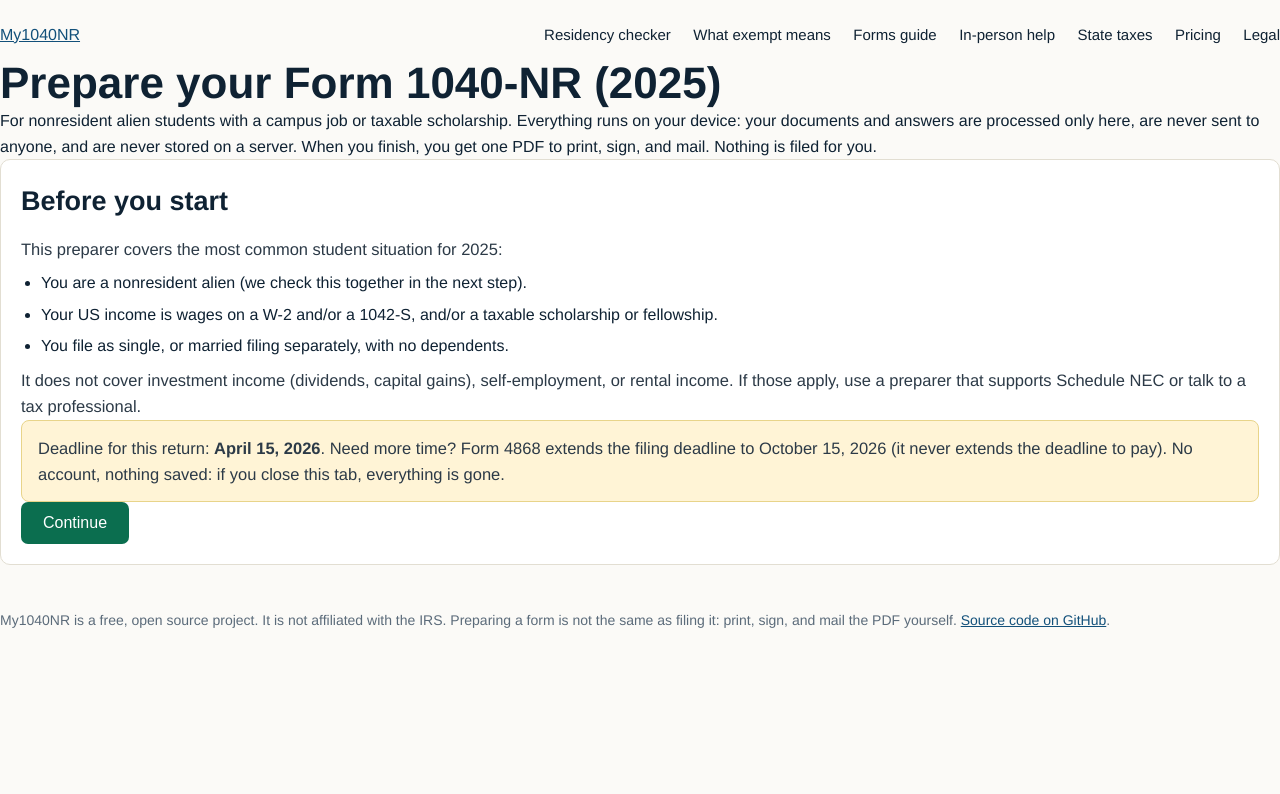
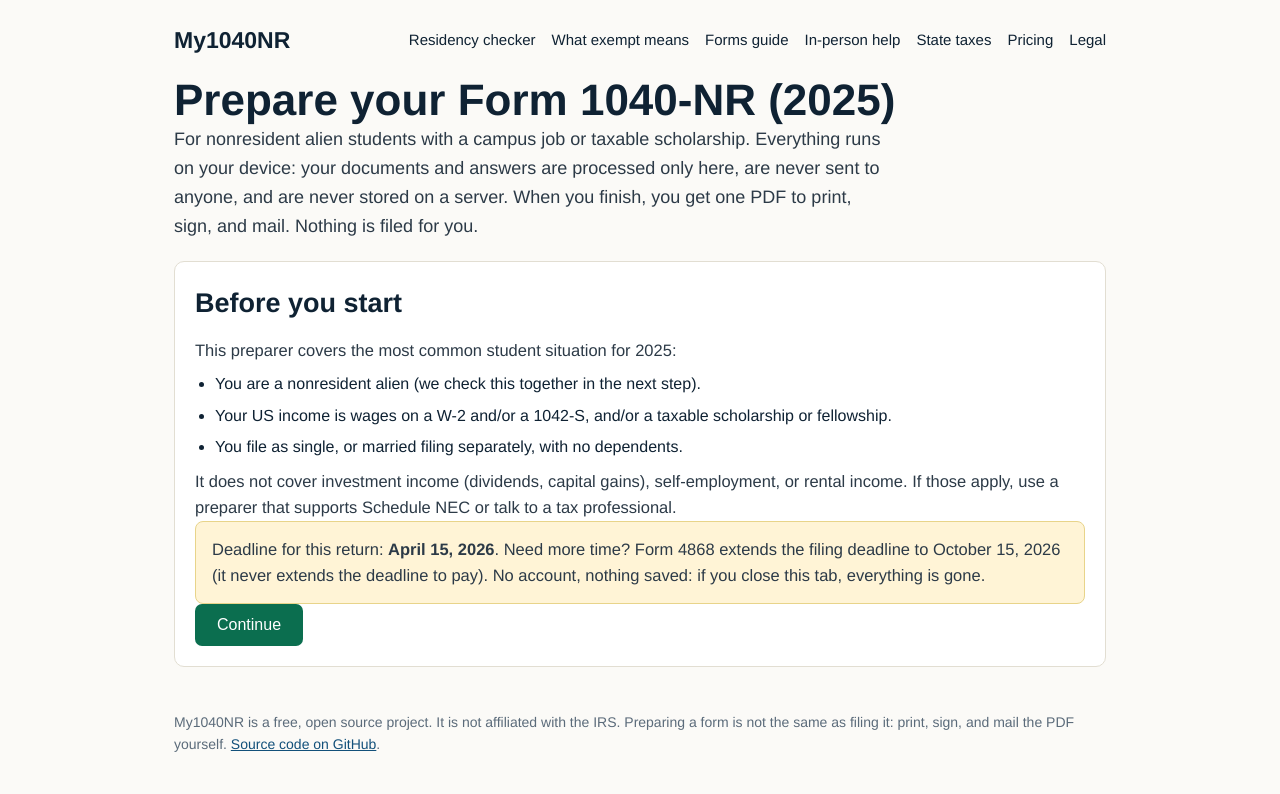
Before and after one commit to mminaei/my1040nr, a website: page nr.html in a window 1280 px wide. Drawn offline with Linux system fonts and the light colour scheme.

Commit message:
UI: give the preparer pages real side margins (app shell container, mobile spacing)

```diff
--- a/styles.css
+++ b/styles.css
@@ -1,7 +1,7 @@
 :root{--ink:#0f2233;--paper:#fbfaf7;--accent:#0b6e4f;--accent2:#12507a;--muted:#5b6b7a;--card:#ffffff;--line:#e2ded2;--warn:#fff4d6}
 *{box-sizing:border-box;margin:0;padding:0}
 body{font-family:Helvetica,Arial,sans-serif;background:var(--paper);color:var(--ink);line-height:1.6}
-.wrap{max-width:980px;margin:0 auto;padding:0 20px}
+.wrap{max-width:980px;margin:0 auto;padding:0 24px}
 header{padding:22px 0 10px;display:flex;justify-content:space-between;align-items:center;flex-wrap:wrap;gap:10px}
 .logo{font-size:23px;font-weight:bold;letter-spacing:.2px}
 .logo span{color:var(--accent)}
@@ -35,7 +35,18 @@
 a{color:var(--accent2)}
 ul{margin:8px 0 8px 20px}
 li{margin-bottom:6px}
-@media(max-width:640px){h1{font-size:34px}nav a{margin-left:12px}}
+@media(max-width:640px){h1{font-size:32px}nav{display:flex;flex-wrap:wrap;gap:6px 14px}nav a{margin-left:0}.wrap{padding:0 20px}.card{padding:18px 16px}section{padding:26px 0 4px}}
+
+/* App shell used by nr.html: same container treatment as .wrap, so the
+   preparer pages keep clear margins instead of running edge to edge. */
+.site-header{max-width:980px;margin:0 auto;padding:22px 24px 10px;display:flex;justify-content:space-between;align-items:center;flex-wrap:wrap;gap:10px 18px}
+.brand{font-size:23px;font-weight:bold;color:var(--ink);text-decoration:none}
+.site-header nav{display:flex;flex-wrap:wrap;gap:6px 16px}
+.site-header nav a{margin-left:0}
+.site-header + main{max-width:980px;margin:0 auto;padding:6px 24px 0}
+.site-header ~ footer{max-width:980px;margin:0 auto;padding-left:24px;padding-right:24px}
+.lede{font-size:18px;color:#2c3a47;max-width:720px;margin-bottom:20px}
+@media(max-width:640px){.site-header{padding:18px 20px 8px}.site-header + main{padding:6px 20px 0}.site-header ~ footer{padding-left:20px;padding-right:20px}}
 
 /* Document upload and side-by-side review (spec Section 12) */
 .upload-panel{background:#f4f8f5;border:1px solid #b9d8c4;border-radius:10px;padding:16px 18px;margin-bottom:18px}
```
